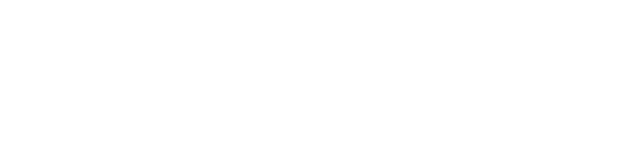
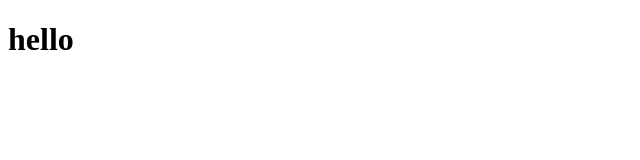
Before and after one commit to idpan/gti-remote-2, a plain HTML site: page index.html in a window 1280 px wide. Shown: the whole page, without its empty margins (0-640 px from the left). Drawn offline with Linux system fonts and the light colour scheme.

Commit message:
mengubah file index.html dan menambahkan file style.css

```diff
--- a/index.html
+++ b/index.html
@@ -6,5 +6,7 @@
     <meta name="viewport" content="width=device-width, initial-scale=1.0" />
     <title>git test</title>
   </head>
-  <body></body>
+  <body>
+    <h1>hello</h1>
+  </body>
 </html>
```
Also changed, not shown: style.css (added).
